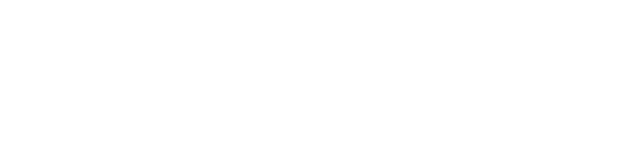
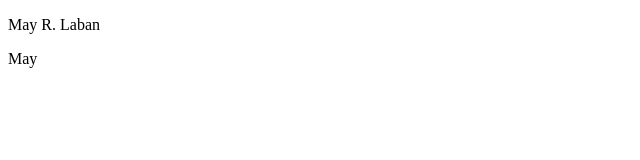
Before and after one commit to myrfl/myrfl.github.io, a plain HTML site: page exer1.html in a window 1280 px wide. Shown: the whole page, without its empty margins (0-640 px from the left). Drawn offline with Linux system fonts and the light colour scheme.

Commit message:
ui: add name and nickname

```diff
--- a/exer1.html
+++ b/exer1.html
@@ -4,6 +4,8 @@
         <title> Exercise 1</title>
     </head>
     <body>
+        <p> May R. Laban</p>
+        <p> May </p>
 
     </body>
 </html>
```
